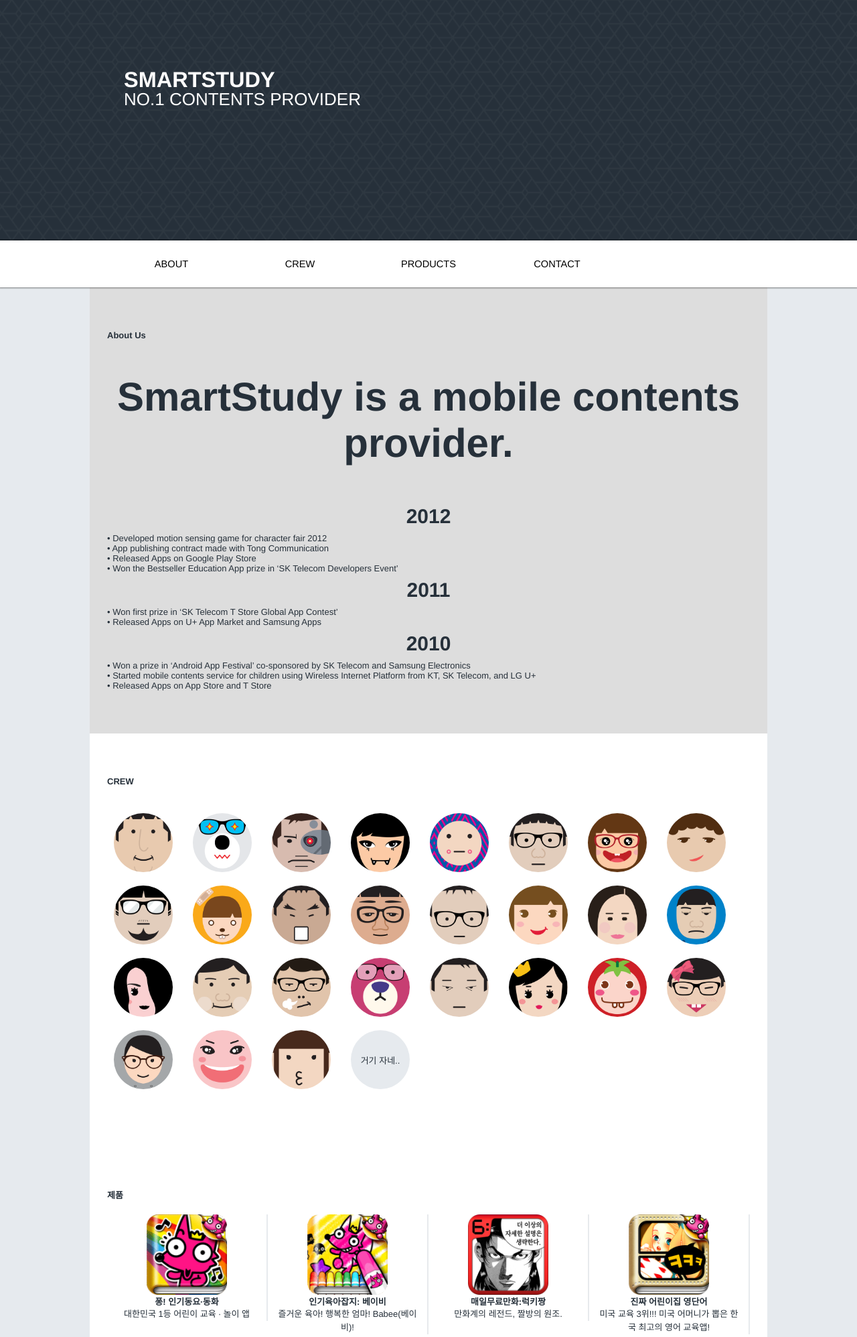
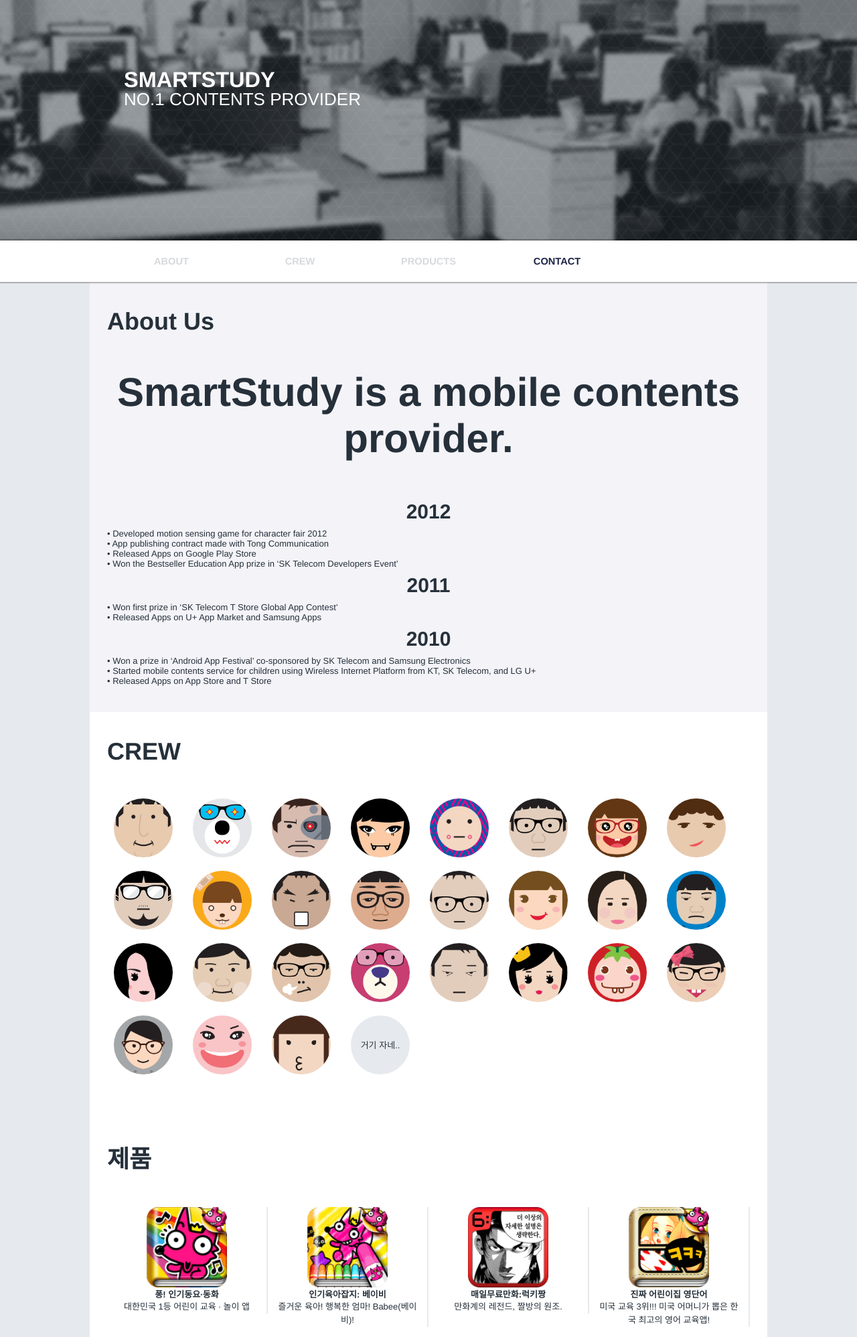
Before and after one commit to smartstudy/smartstudy, a Django app: page / in a window 1280 px wide. Shown: the top 1996 px of the page at 67% size. Run offline with Django 3.2, Linux system fonts and the light colour scheme; data comes from the database, SQL or seed files in the repository; some libraries are stand-ins or nearby versions.

Commit message:
home파일 잘못머지한거 되돌림

```diff
--- a/smartstudy/static/css/home.css
+++ b/smartstudy/static/css/home.css
@@ -6,9 +6,17 @@
 
 .container > header {
   padding: 1px 0;
-  background: #26303a url("../images/header/pattern.png") center repeat;
+  background-color: #26303a;
+  background: url("../images/header/pattern.png") center repeat,
+              url("../images/header/slogan-1.jpg") center no-repeat;
+  background-size: auto, 1000px;
+  color: white;
+}
+
+@media (min-width: 1000px) {
+  .container > header {
     background-size: auto, cover;
-  color: white;
+  }
 }
 
 .container > header > * {
@@ -21,6 +29,14 @@
 .container > header > *:last-child  { margin-bottom: 200px; }
 .container > header > h1 { font-size: 250%; }
 .container > header > p  { font-size: 200%; }
+
+@media (max-width: 480px) {
+  .container > header { background-size: auto, 500px; }
+  .container > header > * { padding-left: 25px; }
+  .container > header > *:first-child { margin-top: 50px; }
+  .container > header > *:last-child  { margin-bottom: 50px; }
+  .container > header > p  { font-size: 150%; }
+}
 
 #navigation {
     position: relative;
@@ -43,50 +59,74 @@
     width: 15%;
     padding: 0 2.5%;
     text-align: center;
-	line-height: 60px;
+    line-height: 52px;
     font-size: 1.125em;
 }
 
+#navigation li a {
+    color: #d7dadd;
+    font-weight: bold;
+}
+
+#navigation li.active a {
+    color: #1c2447;
+}
+
 #navigation li:first-child img {
-	height: 60px;
+    height: 40px;
 }
 
 section {
     width:90%;
     max-width: 960px;
-    padding: 5% 2%;
+    padding: 3% 2%;
     margin: 0 auto;
     background-color: white;
 }
 
+section h1 {
+    font-size: 36px;
+    margin-bottom: 3%;
+}
+
 .container > section:nth-child(2n+1) {
-    background-color: #ddd;
+    background-color: #f3f3f8;
 }
 
 footer {
     background-color: #16202a;
+    -moz-box-shadow:    inset 0  10px 10px -10px rgba(0, 0, 0, 0.5);
+    -webkit-box-shadow: inset 0  10px 10px -10px rgba(0, 0, 0, 0.5);
+     box-shadow:        inset 0  10px 10px -10px rgba(0, 0, 0, 0.5);
 }
 
-footer a { color: inherit; }
-footer a:link { color: inherit; }
-footer a:visited { color: inherit; }
+footer section a { color: inherit; }
+footer section a:link { color: inherit; }
+footer section a:visited { color: inherit; }
+footer section a:hover { color: white; }
 
 footer section {
-    padding: 2% 2% 5%;
+    padding: 2% 2% 4%;
     background-color: #26303a;
     color: #d7dadd;
+    -moz-box-shadow:    inset 0  10px 10px -10px rgba(0, 0, 0, 0.5);
+    -webkit-box-shadow: inset 0  10px 10px -10px rgba(0, 0, 0, 0.5);
+     box-shadow:        inset 0  10px 10px -10px rgba(0, 0, 0, 0.5);
+
+    font-size: 11px;
 }
 
 footer .social {
 }
 
 footer .info {
+    padding: 5px 0 10px;
 }
 
 footer .info li {
     list-style: none;
     float: left;
-    margin: 5px 10px 5px 0;
+    margin: 5px 20px 0px 0;
 }
 
 footer .howoldweare {
```
Lines whose indentation alone changed are shown as unchanged.
